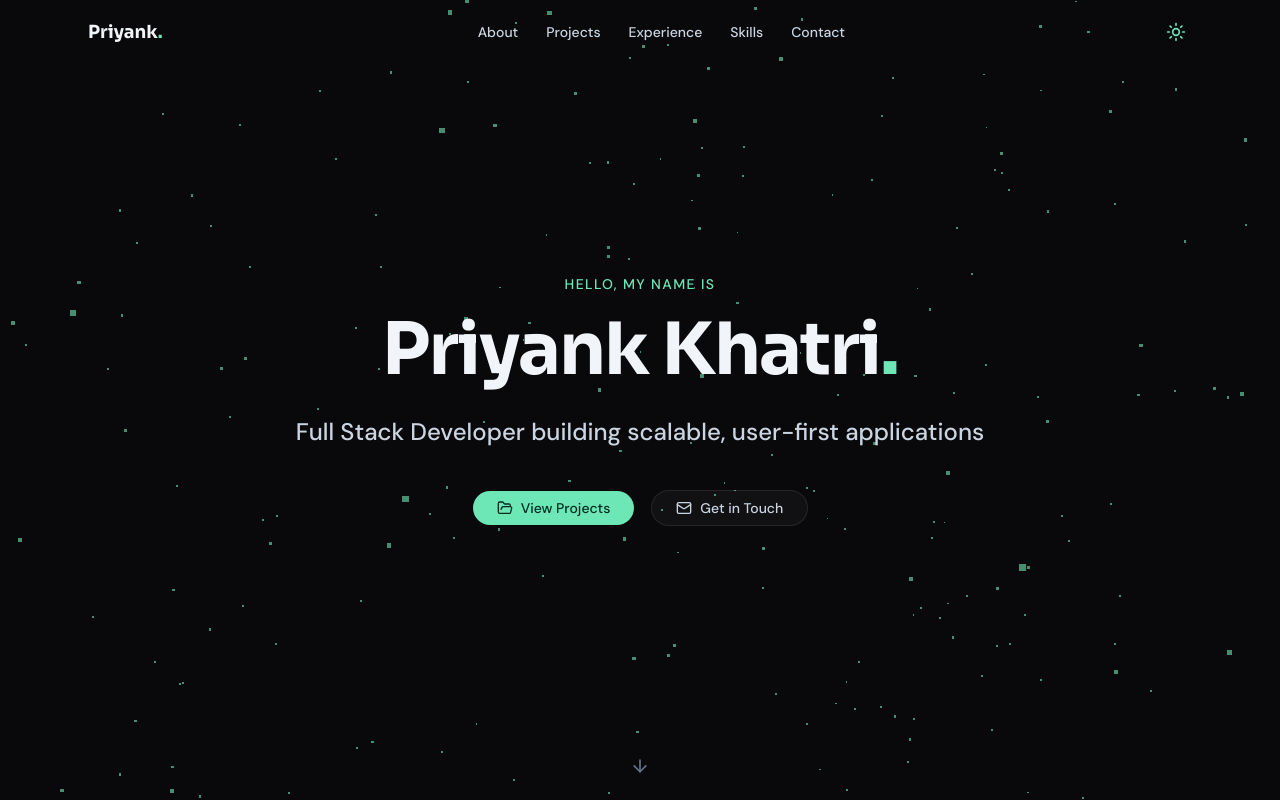
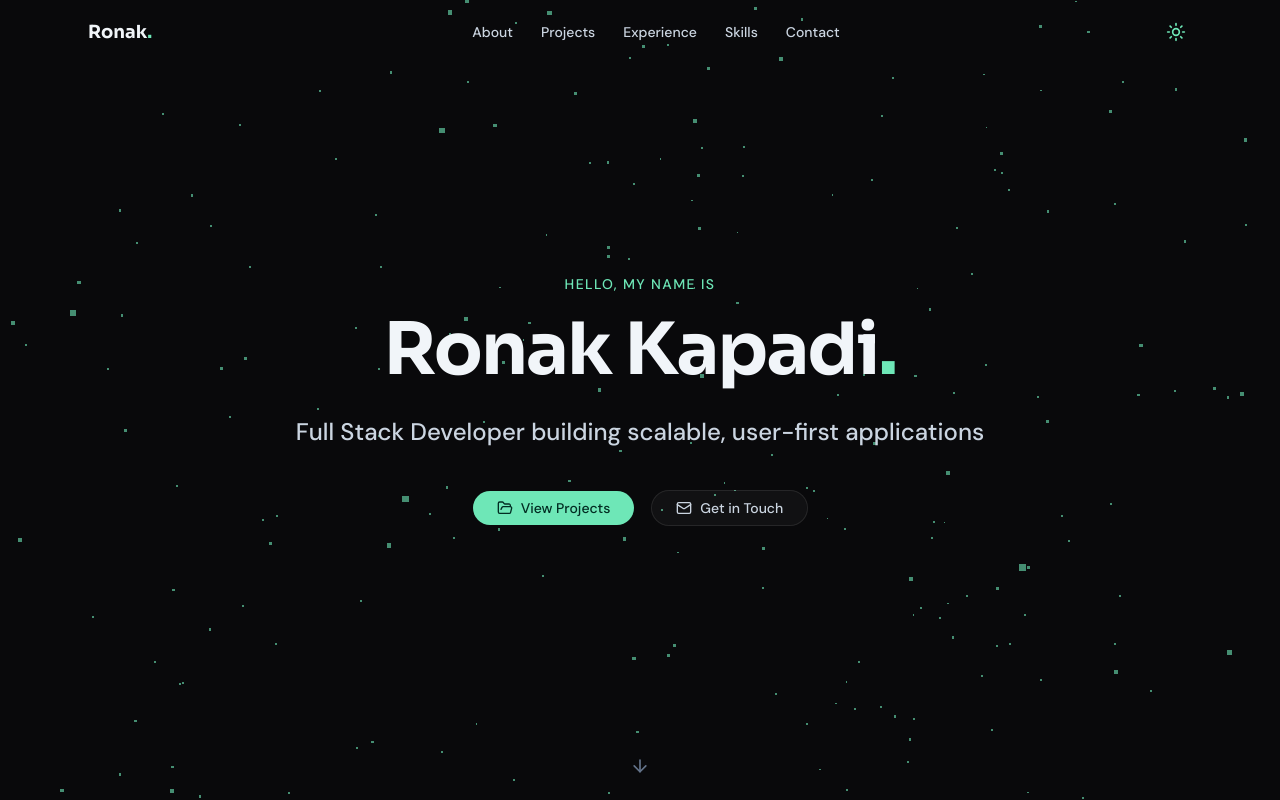
Before and after one commit to mayur036/developer-portfolio, a Next.js app: page / in a window 1280 px wide. Shown: the top 800 px of the page. Built offline with nearby package versions, Linux system fonts and the light colour scheme.

Commit message:
feat: update personal information to reflect new details

```diff
--- a/app/layout.tsx
+++ b/app/layout.tsx
@@ -24,7 +24,7 @@ const jetbrainsMono = JetBrains_Mono({
 });
 
 export const metadata: Metadata = {
-  title: 'Priyank Khatri — Full Stack Developer',
+  title: 'Ronak Kapadi — Full Stack Developer',
   description:
     'Full Stack Developer building scalable, user-first applications. Explore my projects, experience, and technical skills.',
   keywords: [
--- a/src/data/portfolio.ts
+++ b/src/data/portfolio.ts
@@ -33,10 +33,10 @@ import type {
 // ─── Personal Info ──────────────────────────────────────────
 
 export const PERSONAL = {
-  name: 'Priyank Khatri',
+  name: 'Ronak Kapadi',
   role: 'Full Stack Developer',
   tagline: 'Full Stack Developer building scalable, user-first applications',
-  email: 'priyank@example.com',
+  email: 'ronakkapadi22@gmail.com',
   resumeUrl: '#',
   location: 'San Francisco, CA',
 } as const;
```
Also changed, not shown: .claude/agents/portfolio-builder.md.
